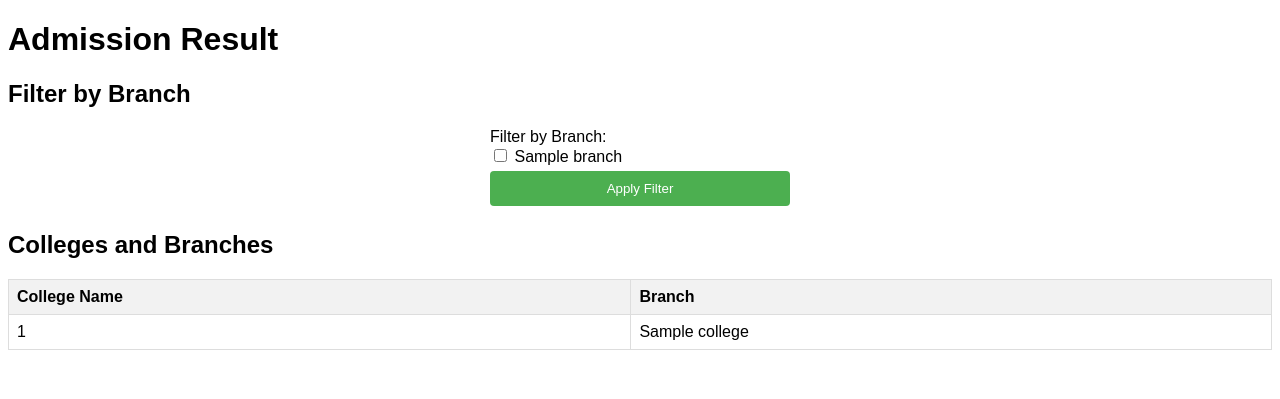
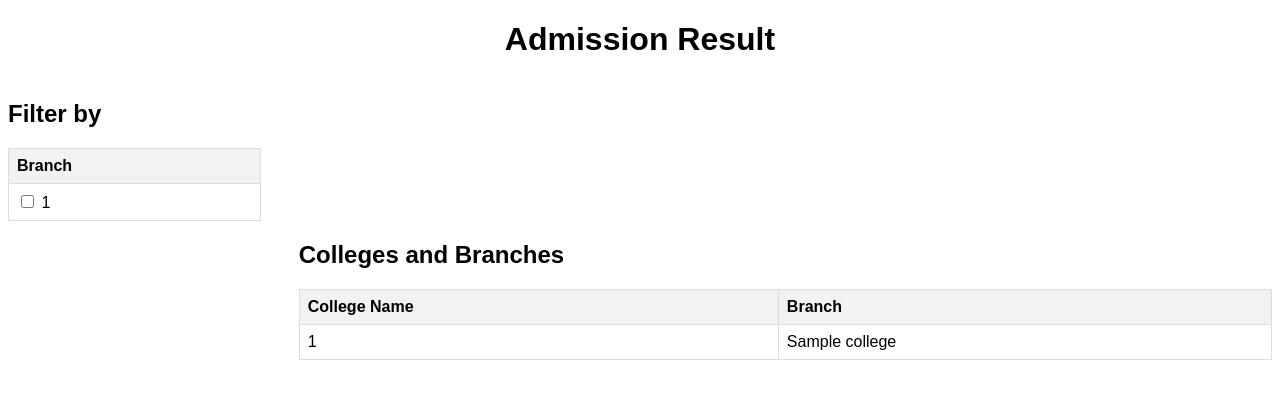
Before and after one commit to gauthamnnair/College-Connect, a Flask app: template templates/result.html in a window 1280 px wide. Shown: the top 399 px of the page. Run offline with Flask 3, Linux system fonts and the light colour scheme; the template is opened without the code that fills it: most values are stand-ins (such as "Sample title", 1, 10 or a date in 2020).

Commit message:
CheckPoint 2 on College List

```diff
--- a/app.py
+++ b/app.py
@@ -129,34 +129,38 @@
     category = request.form.get('category') + 'S'  # Assuming category is concatenated with 'S'
 
     # Insert form data into the admissions table
-    conn_admissions = sqlite3.connect('admissions.db')
-    c_admissions = conn_admissions.cursor()
-    c_admissions.execute("INSERT INTO admissions (mhcet_percentile, jee_percentile, category) VALUES (?, ?, ?)",
-                         (mhcet_percentile, jee_percentile, category))
-    conn_admissions.commit()
-    conn_admissions.close()
+    try:
+        conn_admissions = sqlite3.connect('admissions.db')
+        c_admissions = conn_admissions.cursor()
+        c_admissions.execute("INSERT INTO admissions (mhcet_percentile, jee_percentile, category) VALUES (?, ?, ?)",
+                             (mhcet_percentile, jee_percentile, category))
+        conn_admissions.commit()
+    except sqlite3.Error as e:
+        print("Error inserting data into admissions table:", e)
+    finally:
+        conn_admissions.close()
 
     # Query colleges from the data database based on user input
-    conn_data = sqlite3.connect('data.db')
-    c_data = conn_data.cursor()
     colleges = []
-    distinct_branch = []
+    distinct_branches = []
     try:
+        conn_data = sqlite3.connect('data.db')
+        c_data = conn_data.cursor()
         if mhcet_percentile and jee_percentile:
-            c_data.execute("SELECT college_name, branch FROM colleges WHERE percentile <= ? AND seat_type = ? OR seat_type = 'AI'", (mhcet_percentile, category))
-            colleges += c_data.fetchall()
-            c_data.execute("SELECT DISTINCT branch FROM colleges WHERE percentile <= ? AND seat_type = ? OR seat_type = 'AI'", (jee_percentile, category))
-            distinct_branch += c_data.fetchall()
+            c_data.execute("SELECT college_name, branch FROM colleges WHERE percentile <= ? AND seat_type = ?", (mhcet_percentile, category))
+            colleges = c_data.fetchall()
+            c_data.execute("SELECT DISTINCT branch FROM colleges WHERE percentile <= ? AND seat_type = 'AI'", (jee_percentile, category))
+            distinct_branches = c_data.fetchall()
         elif jee_percentile:
             c_data.execute("SELECT college_name, branch FROM colleges WHERE percentile <= ? AND seat_type = 'AI'", (jee_percentile,))
-            colleges += c_data.fetchall()
+            colleges = c_data.fetchall()
             c_data.execute("SELECT DISTINCT branch FROM colleges WHERE percentile <= ? AND seat_type = 'AI'", (jee_percentile,))
-            distinct_branch += c_data.fetchall()
+            distinct_branches = c_data.fetchall()
         elif mhcet_percentile:
             c_data.execute("SELECT college_name, branch FROM colleges WHERE percentile <= ? AND seat_type = ?", (mhcet_percentile, category))
-            colleges += c_data.fetchall()
+            colleges = c_data.fetchall()
             c_data.execute("SELECT DISTINCT branch FROM colleges WHERE percentile <= ? AND seat_type = ?", (mhcet_percentile, category))
-            distinct_branch += c_data.fetchall()
+            distinct_branches = c_data.fetchall()
         else:
             raise ValueError("Both MHCET and JEE percentiles are None.")
     except sqlite3.Error as e:
@@ -164,23 +168,7 @@
     finally:
         conn_data.close()
 
-    return render_template('result.html', colleges=colleges, distinct_branch=distinct_branch)
-
-
-
-@app.route('/filter', methods=['POST'])
-def filter_colleges():
-    selected_branches = request.form.getlist('branch')  # Get the selected branches as a list
-
-    # Call submit_admission() to get the colleges list
-    colleges = submit_admission()
-
-    # Filter colleges based on selected branches
-    filtered_colleges = [college for college in colleges if college['branch'] in selected_branches]
-
-    distinct_branches = set(college['branch'] for college in colleges)
-
-    return render_template('result.html', colleges=filtered_colleges, distinct_branches=distinct_branches)
+    return render_template('result.html', colleges=colleges, distinct_branches=distinct_branches)
 
 if __name__ == '__main__':
     app.run(port=8000, debug=True)
--- a/static/styles.css
+++ b/static/styles.css
@@ -73,6 +73,21 @@
     font-size: 0.8em;
 }
 
+/* Style for filter container */
+.filter-container {
+    float: left;
+    width: 20%;
+    margin-right: 20px; /* Adjust the margin as needed */
+}
+
+/* Style for table container */
+.table-container {
+    float: right;
+    width: 77%; /* Adjust the width as needed */
+    margin-left: 20px; /* Adjust the margin as needed */
+}
+
+/* Style for table */
 table {
     border-collapse: collapse;
     width: 100%;
--- a/templates/result.html
+++ b/templates/result.html
@@ -5,18 +5,31 @@
     <link rel="stylesheet" href="{{ url_for('static', filename='styles.css') }}">
 </head>
 <body>
+    <div class="container">
         <h1>Admission Result</h1>
-    <h2>Filter by Branch</h2>
-    <form action="/filter" method="post">
-        <label>Filter by Branch:</label>
-        <br>
-        {% for branch in distinct_branches %}
-        <input type="checkbox" id="{{ branch }}" name="branch" value="{{ branch }}">
-        <label for="{{ branch }}">{{ branch }}</label>
-        <br>
+    </div>
+    <div class="filter-container">
+        <h2>Filter by</h2>
+        <table>
+            <thead>
+                <tr>
+                    <th>Branch</th>
+                </tr>
+            </thead>
+            <tbody>
+                {% for branch_tuple in distinct_branches %}
+                <tr>
+                    <td>
+                        <input type="checkbox" id="{{ branch_tuple[0] }}" name="branch" value="{{ branch_tuple[0] }}">
+                        <label for="{{ branch_tuple[0] }}">{{ branch_tuple[0] }}</label>
+                    </td>
+                </tr>
                 {% endfor %}
-        <input type="submit" value="Apply Filter">
-    </form>
+            </tbody>
+        </table>
+    </div>
+
+    <div class="table-container">
         <h2>Colleges and Branches</h2>
         <table>
             <thead>
@@ -34,5 +47,6 @@
                 {% endfor %}
             </tbody>
         </table>
+    </div>
 </body>
 </html>
```
Also changed, not shown: admissions.db. Lines whose indentation alone changed are shown as unchanged.
